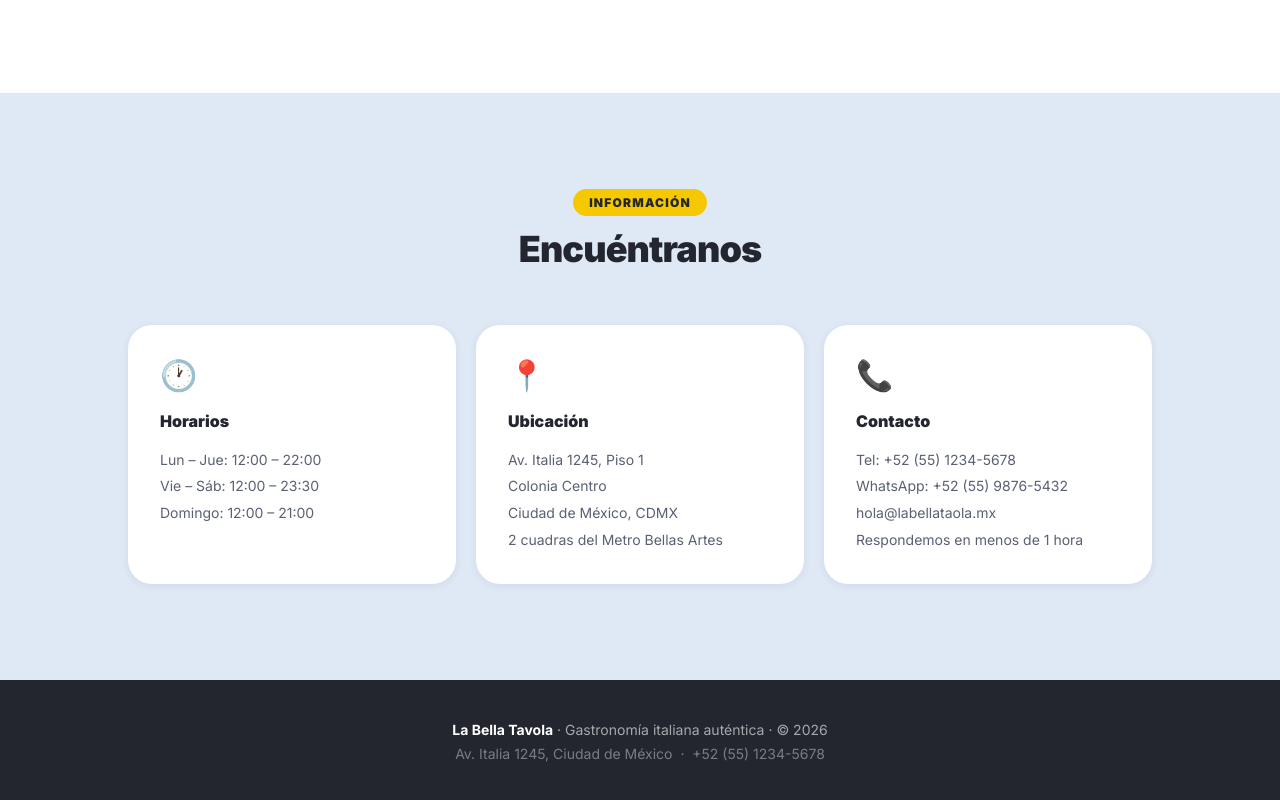
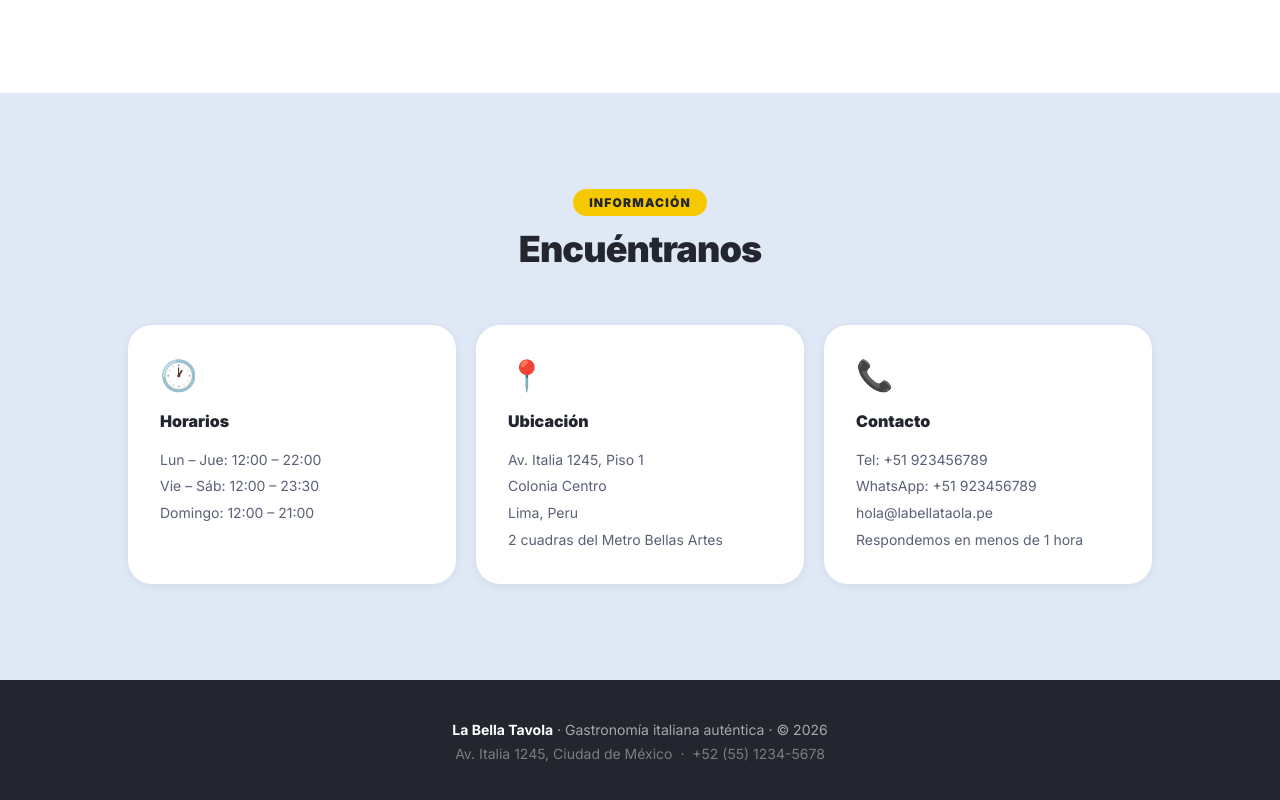
Before and after one commit to lgcarlinf/parcial-di-2, a React (Vite) app: page / in a window 1280 px wide. Shown: the part 3542-4342 px from the top of the page. Built offline with nearby package versions, Linux system fonts and the light colour scheme.

Commit message:
chore:update data info

```diff
--- a/src/components/landing/InfoSection.jsx
+++ b/src/components/landing/InfoSection.jsx
@@ -7,12 +7,12 @@ const INFO = [
   {
     icon: '📍',
     title: 'Ubicación',
-    content: ['Av. Italia 1245, Piso 1', 'Colonia Centro', 'Ciudad de México, CDMX', '2 cuadras del Metro Bellas Artes'],
+    content: ['Av. Italia 1245, Piso 1', 'Colonia Centro', 'Lima, Peru', '2 cuadras del Metro Bellas Artes'],
   },
   {
     icon: '📞',
     title: 'Contacto',
-    content: ['Tel: +52 (55) 1234-5678', 'WhatsApp: +52 (55) 9876-5432', 'hola@labellataola.mx', 'Respondemos en menos de 1 hora'],
+    content: ['Tel: +51 923456789', 'WhatsApp: +51 923456789', 'hola@labellataola.pe', 'Respondemos en menos de 1 hora'],
   },
 ]
 
```
